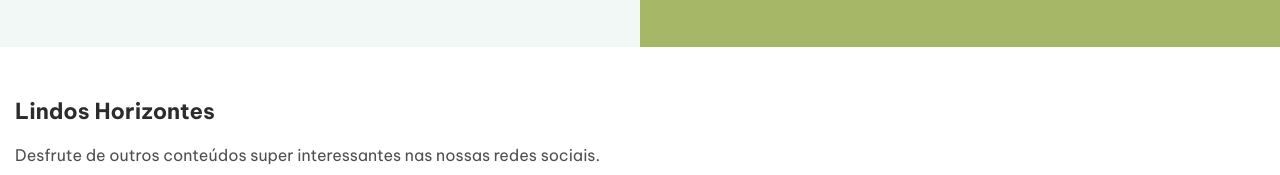
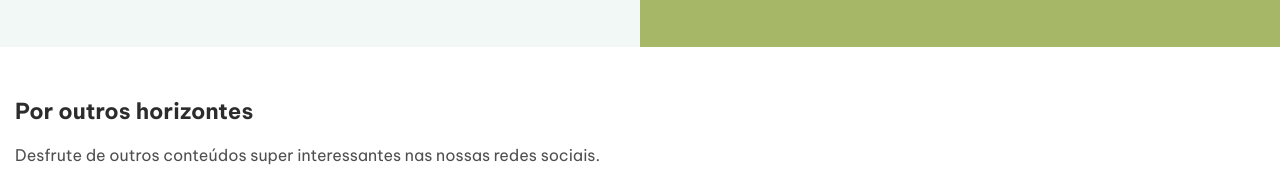
Before and after one commit to arturvilanova/lindos-horizontes, a plain HTML site: page site_teste/index.html in a window 1280 px wide. Shown: the part 517-692 px from the top of the page. Drawn offline with Linux system fonts and the light colour scheme.

Commit message:
Update index.html

```diff
--- a/site_teste/index.html
+++ b/site_teste/index.html
@@ -1,4 +1,4 @@
-<!DOCTYPE html>
+ <!DOCTYPE html>
 <html lang="pt-br">
 <head>
     <meta charset="UTF-8">
@@ -65,7 +65,7 @@
                 </div>
 
                 <div id="contatos">
-                    <h3>Lindos Horizontes</h3>
+                    <h3>Por outros horizontes</h3>
                     <p>Desfrute de outros conteúdos super interessantes nas nossas redes sociais.</p>
 
                     <ul id="redes-sociais">
```
